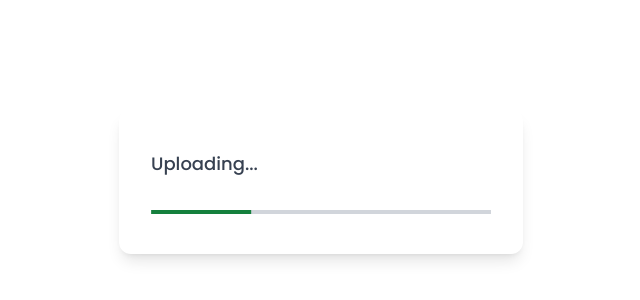
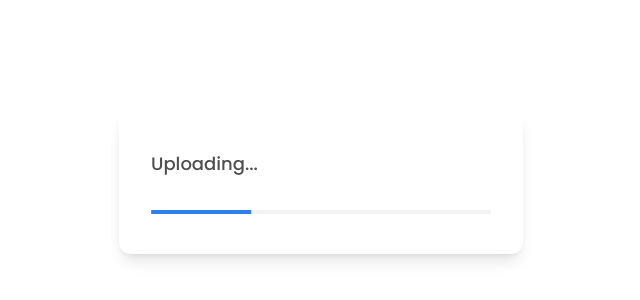
Before and after one commit to lemreyes/photo_app, a Next.js app: page /ImageUploader in a window 1280 px wide. Shown: the part 218-518 px from the top of the page, without its empty margins (319-959 px from the left). Built offline with nearby package versions, Linux system fonts and the light colour scheme.

Commit message:
Correct color of progress bar component

```diff
--- a/src/app/ImageUploader/Components/ProgressBar.tsx
+++ b/src/app/ImageUploader/Components/ProgressBar.tsx
@@ -4,10 +4,10 @@ import React from "react";
 export default function ProgressBar() {
   return (
     <div className="flex flex-col items-start justify-center shadow-lg rounded-[12px] min-w-[400px] px-8 py-10">
-      <h1 className="text-left text-lg text-gray-700">Uploading...</h1>
-      <div className="mt-8 min-w-[340px] h-1 bg-gray-300">
+      <h1 className="text-left text-lg text-[#4F4F4F]">Uploading...</h1>
+      <div className="mt-8 min-w-[340px] h-1 bg-[#F2F2F2]">
         <motion.div
-          className="h-1 max-w-[100px] bg-green-700"
+          className="h-1 max-w-[100px] bg-[#2F80ED]"
           animate={{ x: [0, 240, 0] }}
           transition={{ repeat: Infinity, duration: 2 }}
         />
```
